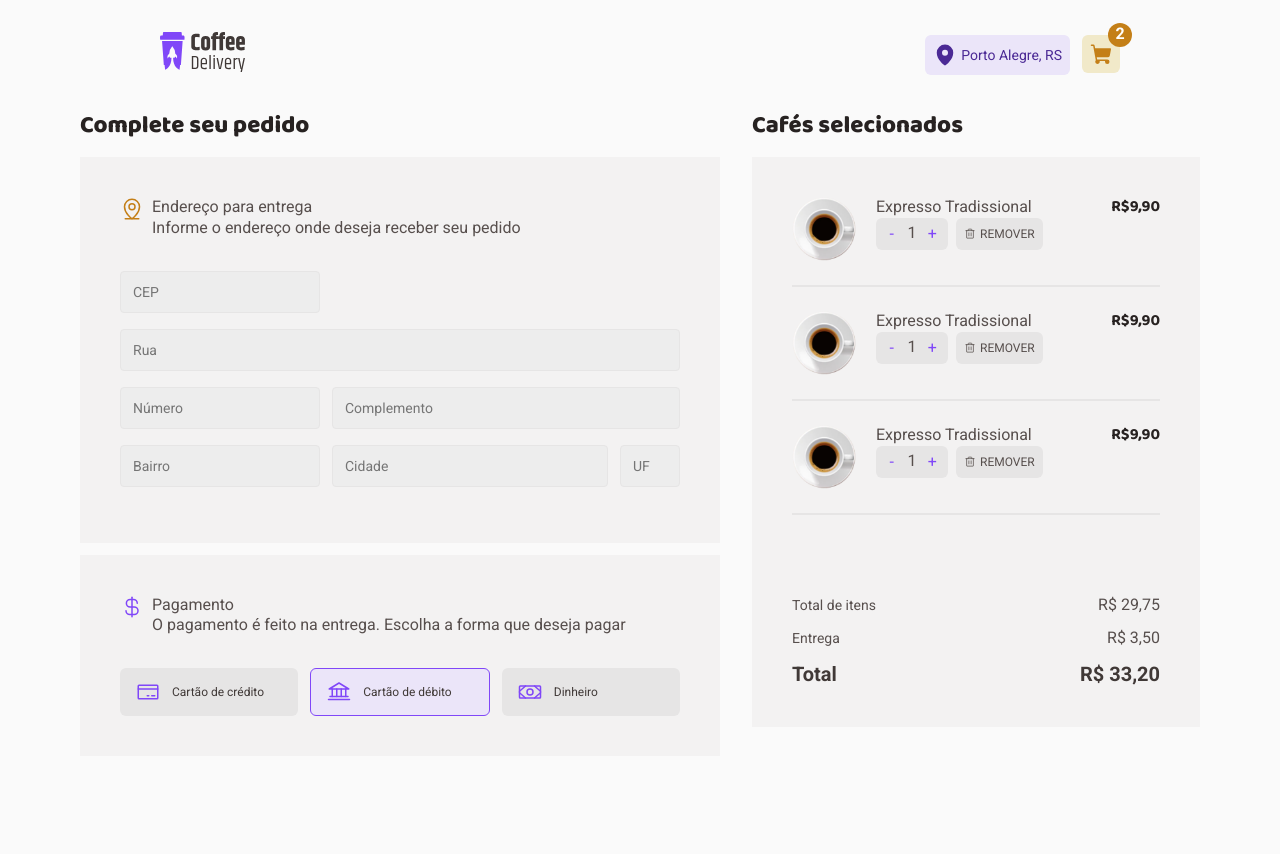
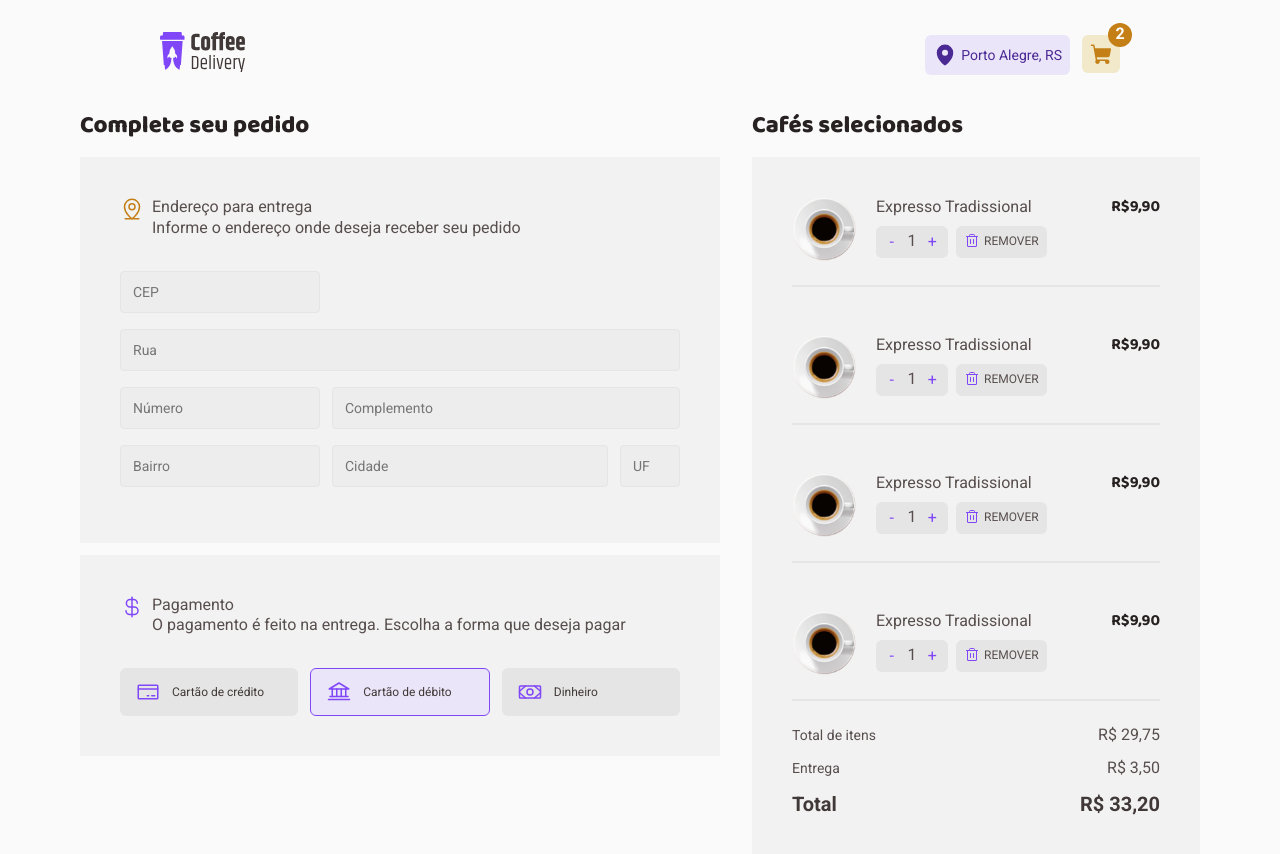
Before and after one commit to Cipriano99/ignite-coffee-delivery, a React (Vite) app: page /cart in a window 1280 px wide. Shown: the top 854 px of the page. Before the commit the page ends 800 px from the top, so only its background shows below. Built offline with nearby package versions, Linux system fonts and the light colour scheme.

Commit message:
add - Cart Page - iterate order coffees

```diff
--- a/src/pages/Cart/index.tsx
+++ b/src/pages/Cart/index.tsx
@@ -20,6 +20,29 @@ import {
 
 import coffeeImg from '../../assets/coffees/Expresso.png'
 import { InputCounter } from '../../components/InputCounter'
+
+const coffeeOrder = [
+  {
+    src: coffeeImg,
+    name: '',
+    price: 9.9,
+  },
+  {
+    src: coffeeImg,
+    name: '',
+    price: 9.9,
+  },
+  {
+    src: coffeeImg,
+    name: '',
+    price: 9.9,
+  },
+  {
+    src: coffeeImg,
+    name: '',
+    price: 9.9,
+  },
+]
 
 export const Cart = () => {
   return (
@@ -87,6 +110,8 @@ export const Cart = () => {
       <section>
         <h2>Cafés selecionados</h2>
         <OrderContainer>
+          {coffeeOrder.map((coffee) => (
+            <div key={coffee.name}>
               <OrderItem>
                 <img src={coffeeImg} alt="" />
                 <div>
@@ -94,7 +119,7 @@ export const Cart = () => {
                   <Actions>
                     <InputCounter />
                     <button>
-                  <Trash />
+                      <Trash size={16} />
                       Remover
                     </button>
                   </Actions>
@@ -102,36 +127,8 @@ export const Cart = () => {
                 <h4>R$9,90</h4>
               </OrderItem>
               <hr />
-          <OrderItem>
-            <img src={coffeeImg} alt="" />
-            <div>
-              <p>Expresso Tradissional</p>
-              <Actions>
-                <InputCounter />
-                <button>
-                  <Trash />
-                  Remover
-                </button>
-              </Actions>
             </div>
-            <h4>R$9,90</h4>
-          </OrderItem>
-          <hr />
-          <OrderItem>
-            <img src={coffeeImg} alt="" />
-            <div>
-              <p>Expresso Tradissional</p>
-              <Actions>
-                <InputCounter />
-                <button>
-                  <Trash />
-                  Remover
-                </button>
-              </Actions>
-            </div>
-            <h4>R$9,90</h4>
-          </OrderItem>
-          <hr />
+          ))}
         </OrderContainer>
 
         <OrderResume>
--- a/src/pages/Cart/styles.ts
+++ b/src/pages/Cart/styles.ts
@@ -121,13 +121,15 @@ export const PaymentMethod = styled.button<PaymentMethodProps>`
 `
 
 export const OrderContainer = styled.div`
-  padding: 2.5rem;
   display: flex;
   flex-direction: column;
   gap: 1.5rem;
 
+  padding-bottom: 0 !important;
+
   hr {
     border: 1px solid ${({ theme }) => theme['base-button']};
+    margin: 1.5rem 0;
   }
 `
 
@@ -143,6 +145,7 @@ export const OrderItem = styled.div`
     display: flex;
     flex-direction: column;
     width: 100%;
+    gap: 0.5rem;
   }
 
   h4 {
@@ -174,13 +177,17 @@ export const Actions = styled.div`
     border: 0;
     border-radius: 6px;
 
-    border-bottom: 1px solid ${({ theme }) => theme['base-button']} svg {
+    border-bottom: 1px solid ${({ theme }) => theme['base-button']};
+
+    svg {
       color: ${({ theme }) => theme.purple};
     }
 
     &:hover {
       background-color: ${({ theme }) => theme['base-hover']};
       color: ${({ theme }) => theme['base-subtitle']};
+      cursor: pointer;
+
       svg {
         color: ${({ theme }) => theme['purple-dark']};
       }
@@ -191,6 +198,7 @@ export const OrderResume = styled.div`
   display: flex;
   flex-direction: column;
   gap: 0.75rem;
+  padding-top: 0 !important;
 
   div {
     display: flex;
```
Lines whose indentation alone changed are shown as unchanged.
